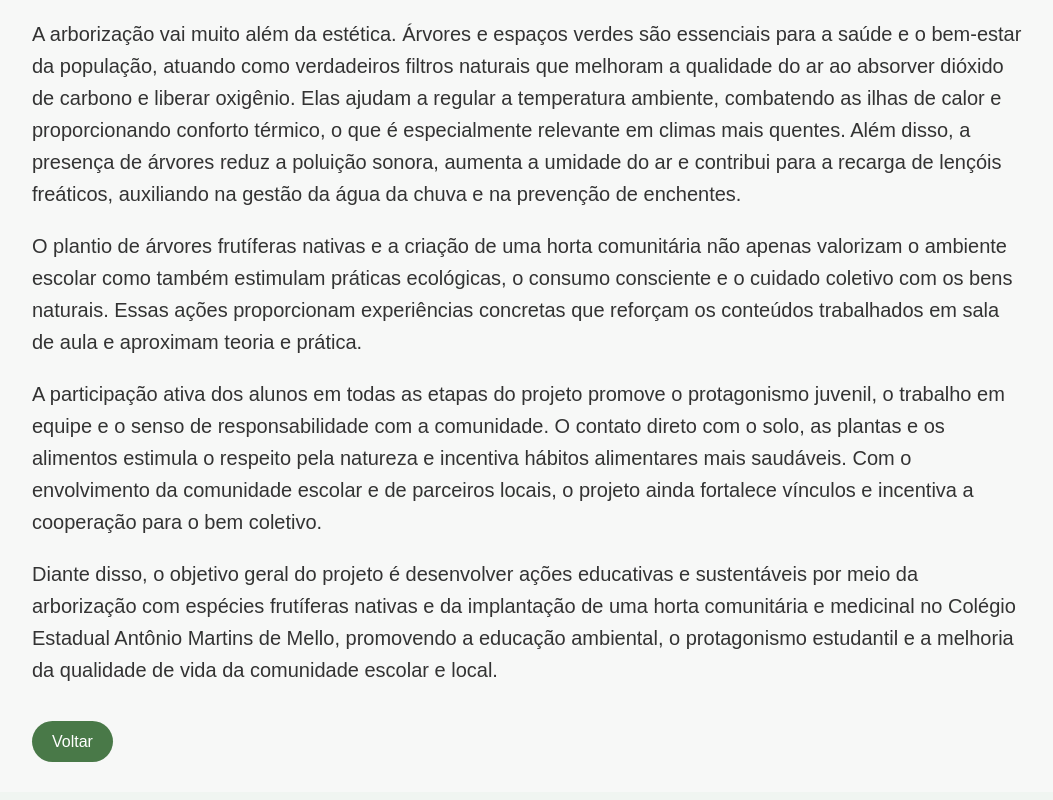
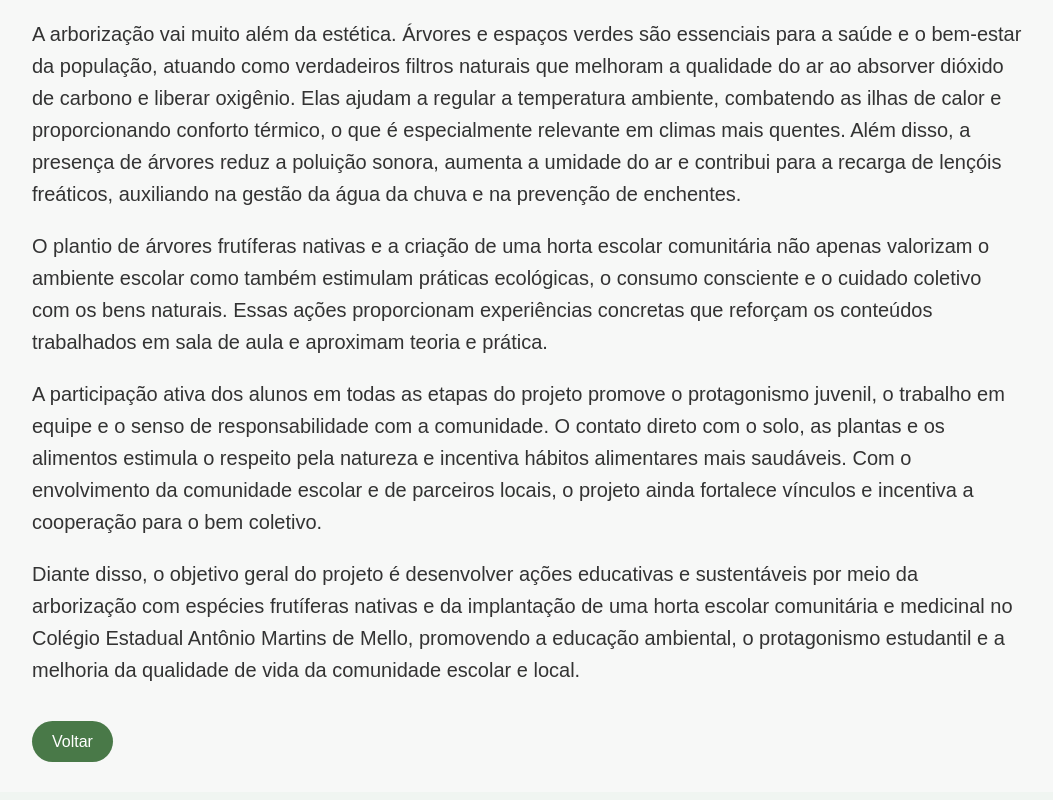
Before and after one commit to vitinho67/andamento, a plain HTML site: page página 3 - objetivos.html in a window 1280 px wide. Shown: the part 432-1232 px from the top of the page, without its empty margins (113-1166 px from the left). Drawn offline with Linux system fonts and the light colour scheme.

Commit message:
Update página 3 - objetivos.html

```diff
--- a/página 3 - objetivos.html
+++ b/página 3 - objetivos.html
@@ -22,13 +22,13 @@
           A arborização vai muito além da estética. Árvores e espaços verdes são essenciais para a saúde e o bem-estar da população, atuando como verdadeiros filtros naturais que melhoram a qualidade do ar ao absorver dióxido de carbono e liberar oxigênio. Elas ajudam a regular a temperatura ambiente, combatendo as ilhas de calor e proporcionando conforto térmico, o que é especialmente relevante em climas mais quentes. Além disso, a presença de árvores reduz a poluição sonora, aumenta a umidade do ar e contribui para a recarga de lençóis freáticos, auxiliando na gestão da água da chuva e na prevenção de enchentes.
         </p>
         <p>
-          O plantio de árvores frutíferas nativas e a criação de uma horta comunitária não apenas valorizam o ambiente escolar como também estimulam práticas ecológicas, o consumo consciente e o cuidado coletivo com os bens naturais. Essas ações proporcionam experiências concretas que reforçam os conteúdos trabalhados em sala de aula e aproximam teoria e prática.
+          O plantio de árvores frutíferas nativas e a criação de uma horta escolar comunitária não apenas valorizam o ambiente escolar como também estimulam práticas ecológicas, o consumo consciente e o cuidado coletivo com os bens naturais. Essas ações proporcionam experiências concretas que reforçam os conteúdos trabalhados em sala de aula e aproximam teoria e prática.
         </p>
         <p>
           A participação ativa dos alunos em todas as etapas do projeto promove o protagonismo juvenil, o trabalho em equipe e o senso de responsabilidade com a comunidade. O contato direto com o solo, as plantas e os alimentos estimula o respeito pela natureza e incentiva hábitos alimentares mais saudáveis. Com o envolvimento da comunidade escolar e de parceiros locais, o projeto ainda fortalece vínculos e incentiva a cooperação para o bem coletivo.
         </p>
         <p>
-          Diante disso, o objetivo geral do projeto é desenvolver ações educativas e sustentáveis por meio da arborização com espécies frutíferas nativas e da implantação de uma horta comunitária e medicinal no Colégio Estadual Antônio Martins de Mello, promovendo a educação ambiental, o protagonismo estudantil e a melhoria da qualidade de vida da comunidade escolar e local.
+          Diante disso, o objetivo geral do projeto é desenvolver ações educativas e sustentáveis por meio da arborização com espécies frutíferas nativas e da implantação de uma horta escolar comunitária e medicinal no Colégio Estadual Antônio Martins de Mello, promovendo a educação ambiental, o protagonismo estudantil e a melhoria da qualidade de vida da comunidade escolar e local.
         </p>
       </div>
       <a href="index.html" class="botao-pagina">Voltar</a>
```
